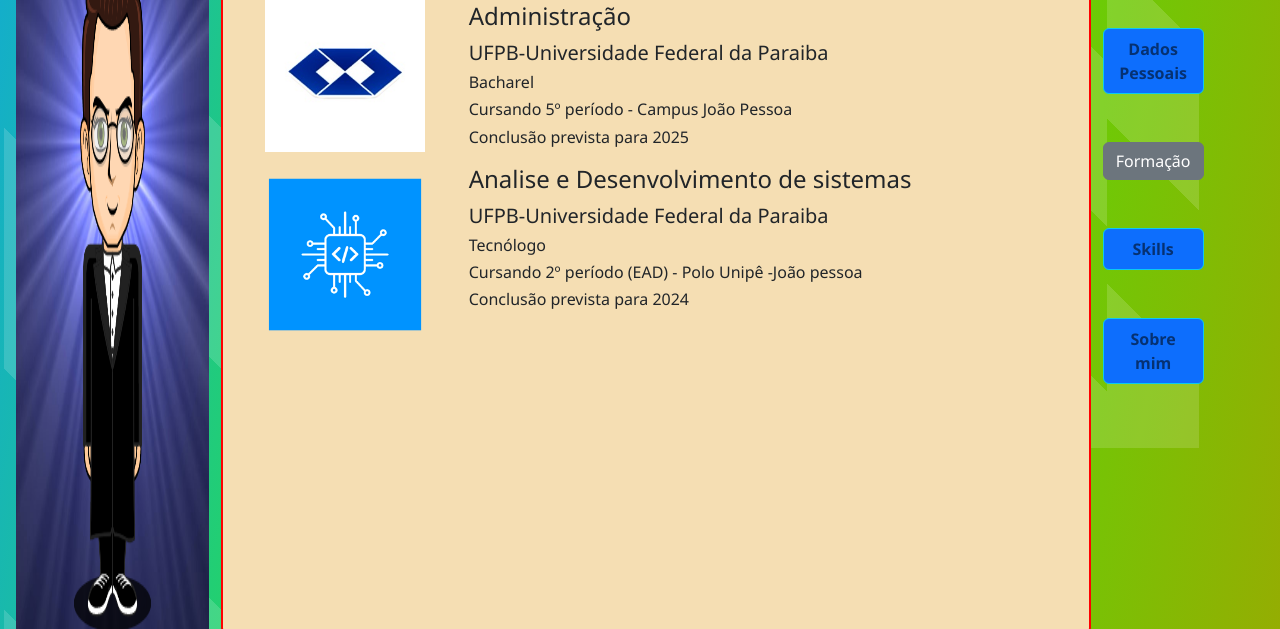
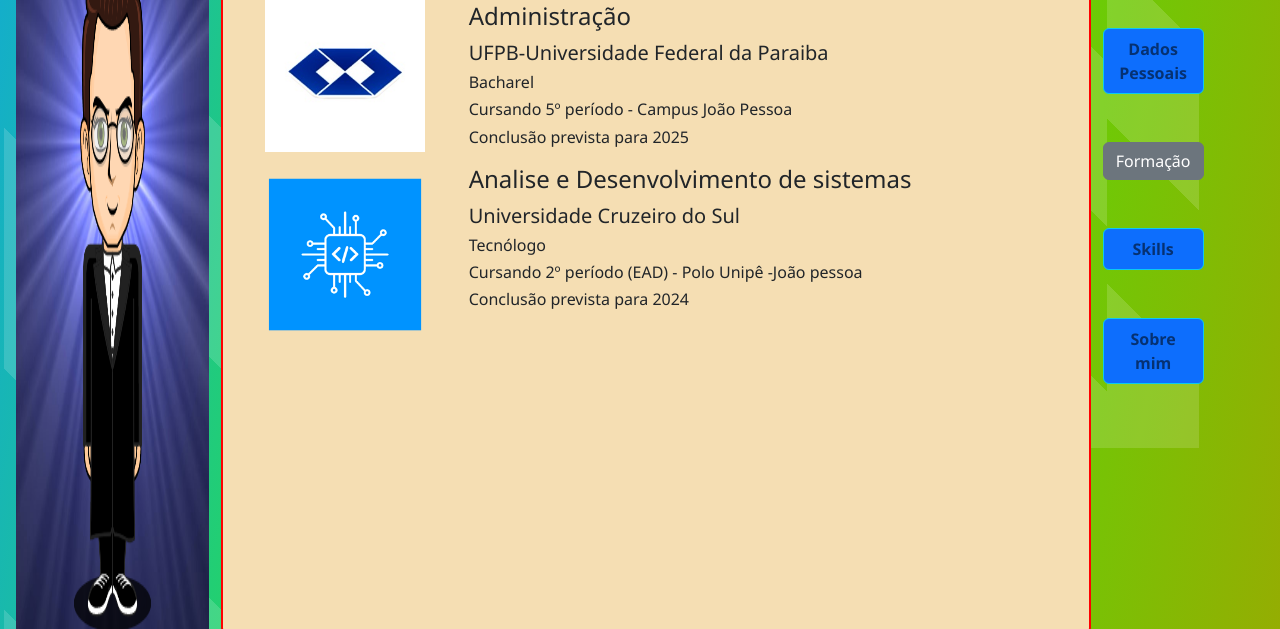
Before and after one commit to IsraelAmaro/repositorio-desenvolvimento-web, a plain HTML site: page formacao.html in a window 1280 px wide. Shown: the part 102-731 px from the top of the page. Drawn offline with nearby package versions, Linux system fonts and the light colour scheme.

Commit message:
formantando textos

```diff
--- a/formacao.html
+++ b/formacao.html
@@ -46,7 +46,7 @@
 
                     <div class="text-start w-75">
                       <h4>Analise e Desenvolvimento de sistemas </h4>
-                        <h5>UFPB-Universidade Federal da Paraiba</h5>
+                        <h5>Universidade Cruzeiro do Sul</h5>
                         <h6>Tecnólogo</h6>
                         <h6>Cursando 2º período (EAD) - Polo Unipê -João pessoa</h6>
                         <h6>Conclusão prevista para 2024</h6>
```
